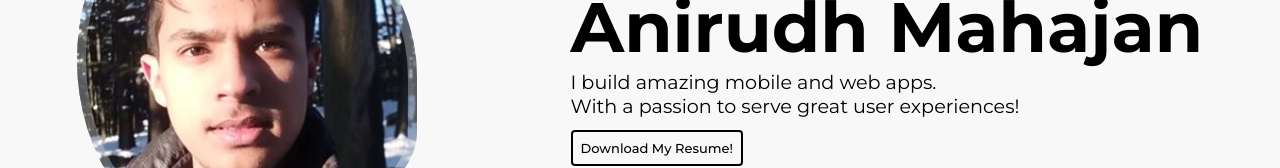
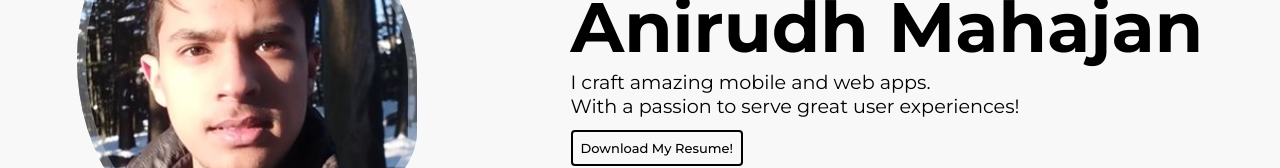
Before and after one commit to anirudhmahajan77/personal-portfolio-website, a React (Create React App) app: page / in a window 1280 px wide. Shown: the part 339-507 px from the top of the page. Built offline with nearby package versions, Linux system fonts and the light colour scheme.

Commit message:
Changed Hero Text

```diff
--- a/src/Components/Hero.js
+++ b/src/Components/Hero.js
@@ -12,7 +12,7 @@ class Hero extends React.Component{
                 </div>
                 <div className="intro">
                     <h1 className="name">Anirudh Mahajan</h1>
-                    <h3 className="headline">I build amazing mobile and web apps.<br/>With a passion to serve great user experiences!</h3>
+                    <h3 className="headline">I craft amazing mobile and web apps.<br/>With a passion to serve great user experiences!</h3>
                     <a href="/Resume.pdf" className="downloadLink" download>Download My Resume!</a>
                 </div>
             </div>
```
